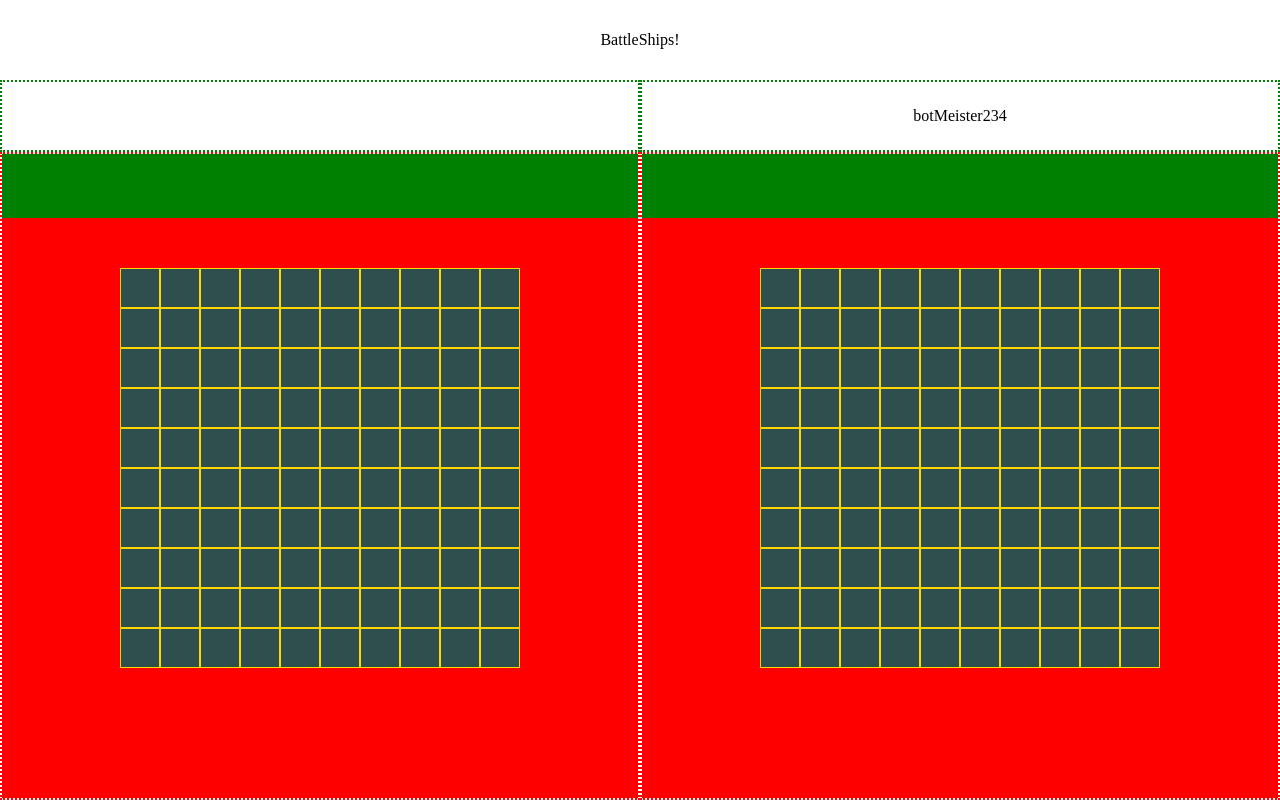
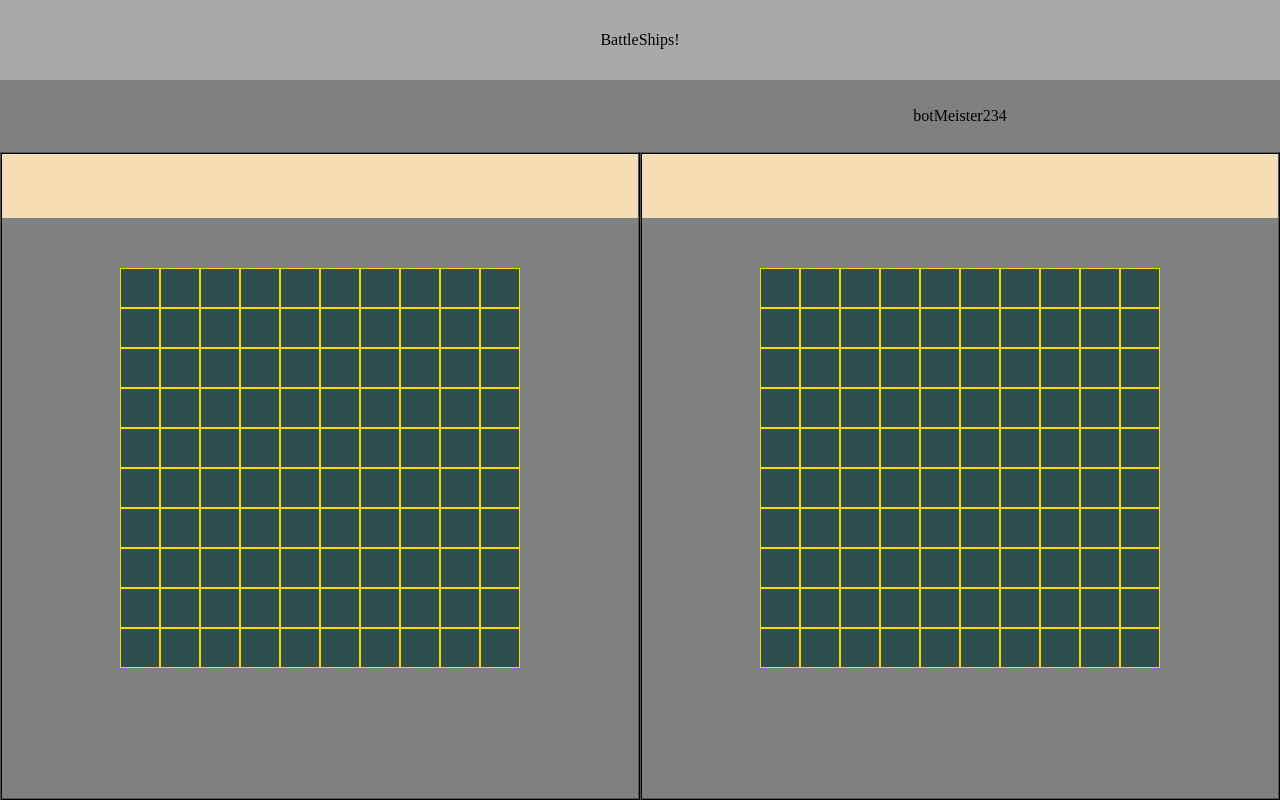
Before and after one commit to Clanbulance/BattleShips, a website with bundled scripts: page index.html in a window 1280 px wide. Both pictures are taken after a click on the button "Set username". Built offline with nearby package versions, Linux system fonts and the light colour scheme.

Commit message:
smoll change

```diff
--- a/style.css
+++ b/style.css
@@ -8,6 +8,7 @@ html, body {
     box-sizing: border-box;
     width:100vw;
     height: 100vh;
+    background-color: gray;
 
 }
 
@@ -25,6 +26,7 @@ body {
     justify-content: center;
     align-items: center;
     grid-area: topBar;
+    background-color: darkgray;
 }
 
 .playfield {
@@ -74,7 +76,6 @@ body {
     display: grid;
     justify-content: center;
     align-items: center;
-    border:2px dotted green;
     width: 100%;
     height: 100%;
 
@@ -84,21 +85,20 @@ body {
     grid-area: playbox;
     width:100%;
     height: 100%;
-    border:2px dotted red;
+    border:2px black ridge;
     display: grid;
     grid-template-rows: 10% 90%;
 
 }
 
 .scoreContainer{
-    background-color: green;
+    background-color: wheat;
     width: 100%;
     height: 100%;
 }
 
 
 .gameContainer{
-    background-color: red;
     width: 100%;
     height: 100%;
 
```
